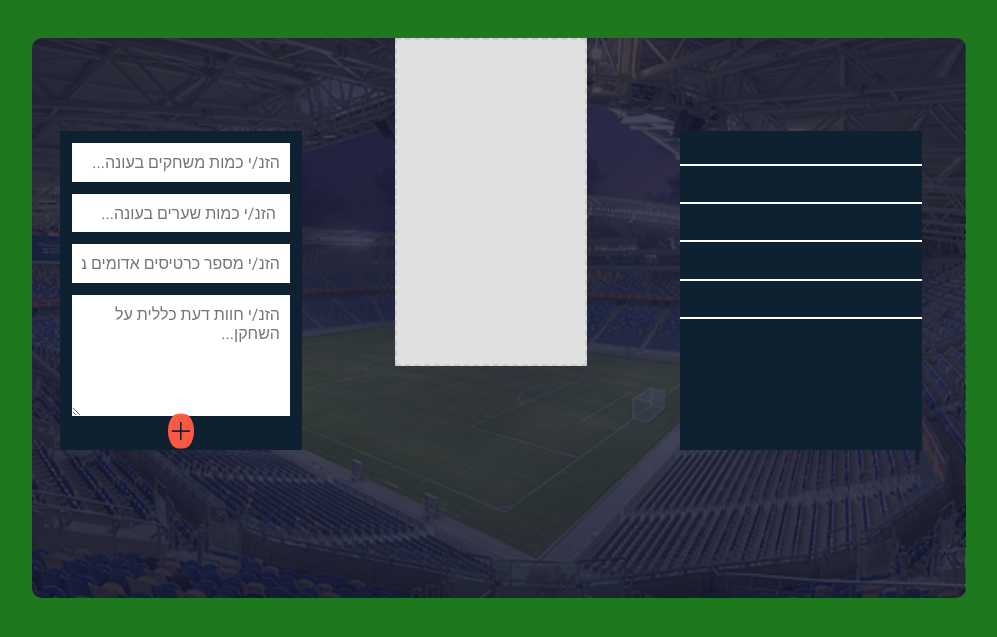
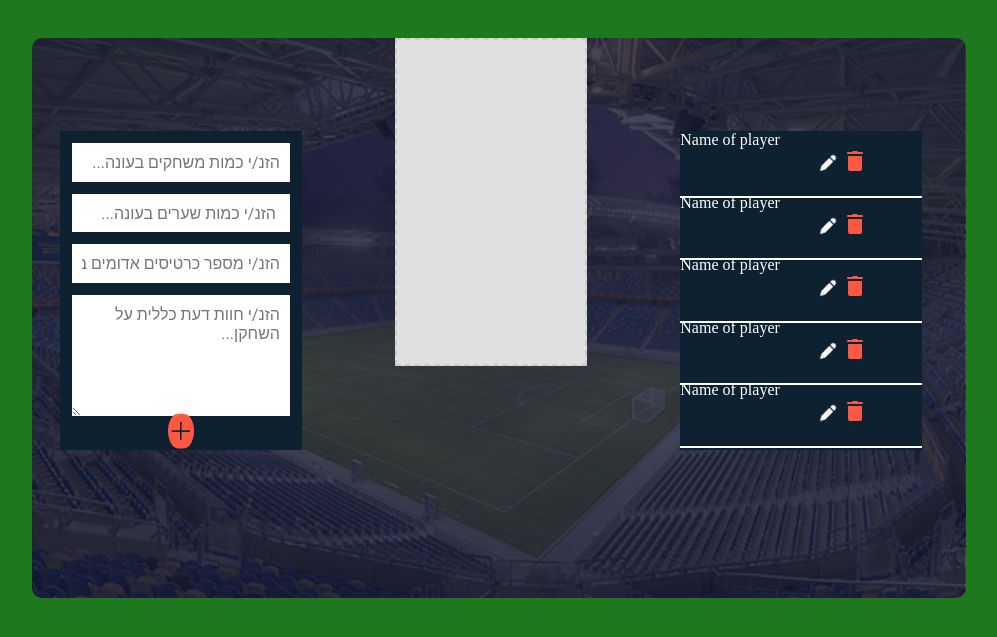
Before and after one commit to EitanBellaiche/ex5-Client, a plain HTML site: page client/index.html in a window 1280 px wide. Shown: the part 111-748 px from the top of the page, without its empty margins (141-1138 px from the left). Drawn offline with Linux system fonts and the light colour scheme.

Commit message:
create icons + place for database info

```diff
--- a/client/css/style.css
+++ b/client/css/style.css
@@ -111,12 +111,31 @@ header h1 {
     flex-direction: column;
     box-sizing: border-box;
     justify-content: flex-start;
-    padding-top: 3.5%;
-    padding-bottom: 2%;
+    justify-content: space-around;
+    padding-top: 2%;
+    padding-bottom: 20%;
 }
 .itemLine {
     width: 100%;
     border-top: 2px solid #FFFFFF;
     box-sizing: border-box;
-    margin-bottom: 15%;
+    margin-bottom: 6%;
 }
+.itemText {
+    position: relative;
+    bottom: 30%;
+
+}
+.itemText span {
+    color: #FFFFFF;
+    font-size: 16px;
+}
+.editIcon{
+    height: 20px;
+    width: 20px;
+    justify-content: baseline;
+    margin-left: 57%;
+}
+.trashIcon{
+    margin-left: 2%;
+}
--- a/client/index.html
+++ b/client/index.html
@@ -1,13 +1,15 @@
 <!DOCTYPE html>
 <html lang="en">
+
 <head>
     <meta charset="UTF-8">
     <meta name="viewport" content="width=device-width, initial-scale=1.0">
     <title>index</title>
     <link href="https://fonts.googleapis.com/css2?family=Roboto:wght@400;700&display=swap" rel="stylesheet">
     <link rel="stylesheet" href="css/style.css">
-    <script src="js/players.js"></script>
+    <script defer src="js/players.js"></script>
 </head>
+
 <body>
     <div id="wrapper">
         <header>
@@ -33,16 +35,36 @@
                     </form>
                     <div class="imagePlaceholder"></div>
                     <div class="itemListContainer">
-                        <div class="itemLine"></div>
-                        <div class="itemLine"></div>
-                        <div class="itemLine"></div>
-                        <div class="itemLine"></div>
-                        <div class="itemLine"></div>
+                        <div class="itemLineWrapper">
+                            <div class="itemText">
+                            </div>
+                            <div class="itemLine"></div>
+                        </div>
+                        <div class="itemLineWrapper">
+                            <div class="itemText">
+                            </div>
+                            <div class="itemLine"></div>
+                        </div>
+                        <div class="itemLineWrapper">
+                            <div class="itemText">
+                            </div>
+                            <div class="itemLine"></div>
+                        </div>
+                        <div class="itemLineWrapper">
+                            <div class="itemText">
+                            </div>
+                            <div class="itemLine"></div>
+                        </div>
+                        <div class="itemLineWrapper">
+                            <div class="itemText">
+                            </div>
+                            <div class="itemLine"></div>
+                        </div>
                     </div>
-
                 </div>
             </div>
         </main>
     </div>
 </body>
+
 </html>
--- a/client/js/players.js
+++ b/client/js/players.js
@@ -0,0 +1,37 @@
+document.addEventListener('DOMContentLoaded', function() {
+    const items = [
+        { text: "Name of player", id: 1 },
+        { text: "Name of player", id: 2 },
+        { text: "Name of player", id: 3 },
+        { text: "Name of player", id: 4 },
+        { text: "Name of player", id: 5 }
+    ];
+
+    const itemLineWrappers = document.querySelectorAll('.itemLineWrapper');
+
+    items.forEach((item, index) => {
+        if (index < itemLineWrappers.length) {
+            const itemTextDiv = itemLineWrappers[index].querySelector('.itemText');
+
+
+            const spanText = document.createElement('span');
+            spanText.textContent = item.text;
+
+
+            const editIcon = document.createElement('img');
+            editIcon.src = 'images/edit-icon.png';
+            editIcon.alt = 'Edit';
+            editIcon.className = 'editIcon';
+
+            const trashIcon = document.createElement('img');
+            trashIcon.src = 'images/trash-icon.png';
+            trashIcon.alt = 'Delete';
+            trashIcon.className = 'trashIcon';
+
+
+            itemTextDiv.appendChild(spanText);
+            itemTextDiv.appendChild(editIcon);
+            itemTextDiv.appendChild(trashIcon);
+        }
+    });
+});
```
Also changed, not shown: client/images/edit-icon.png (added), client/images/trash-icon.png (added).
